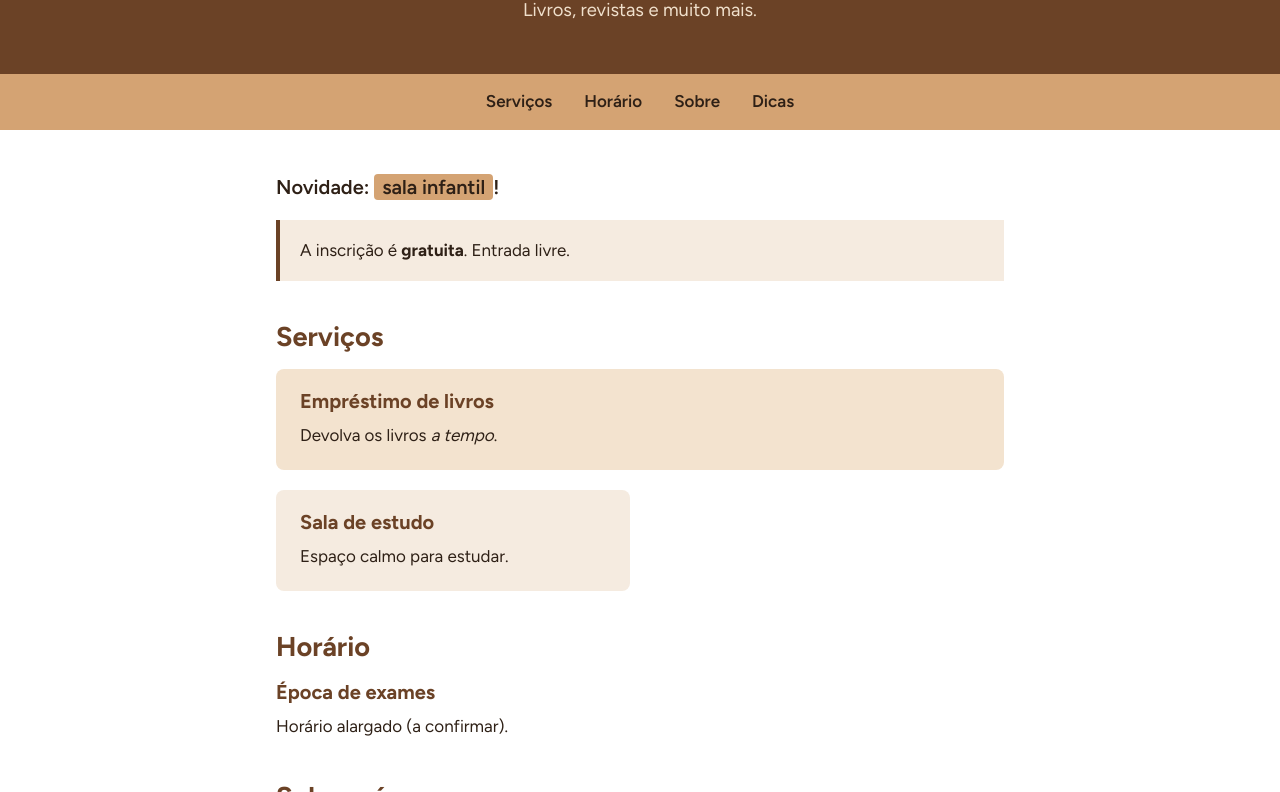
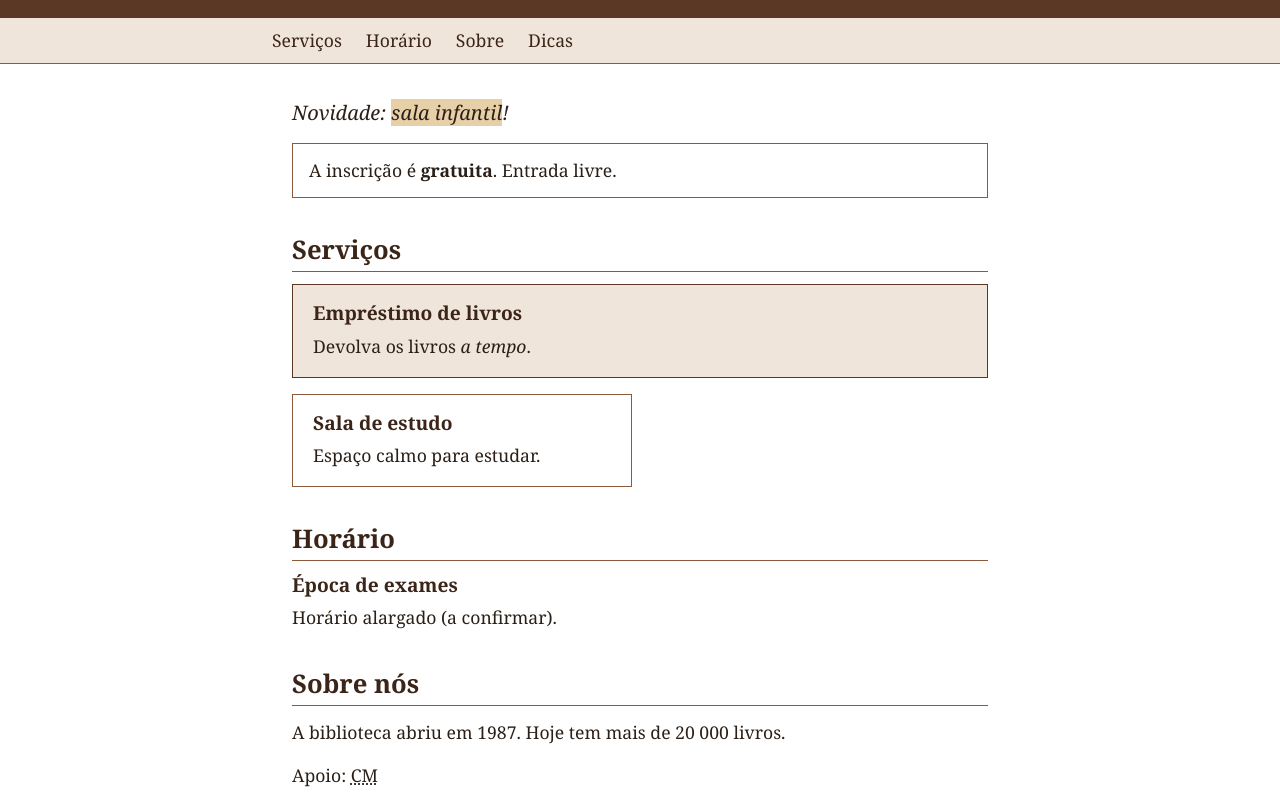
Before and after one commit to leonor118/biblioteca-do-bairro, a plain HTML site: page index.html in a window 1280 px wide. Shown: the part 119-911 px from the top of the page. Drawn offline with Linux system fonts and the light colour scheme.

Commit message:
Visual mais simples, com cor

```diff
--- a/estilos.css
+++ b/estilos.css
@@ -1,80 +1,72 @@
 /* Biblioteca do Bairro
-   leonor ferreira . 06/11/2026
-   Versão simples: castanho, branco e caramelo (13/11/2026) */
-
-@import url("https://fonts.googleapis.com/css2?family=Figtree:wght@400;600;700&display=swap");
+   leonor ferreira . 06/11/2026 */
 
 :root {
-  --cor-principal: #6b4226;   /* castanho */
-  --cor-destaque: #d4a373;    /* caramelo */
-  --cor-fundo: #ffffff;
-  --cor-fundo-claro: #f5ebe0;  /* castanho muito claro */
-  --cor-fundo-creme: #f3e3cf;  /* caramelo muito claro */
-  --cor-texto: #2e2016;
-  --largura: 48rem;
+  --castanho: #5a3825;
+  --castanho-escuro: #3b2418;
+  --castanho-medio: #8a5a3b;
+  --castanho-claro: #efe5da;
+  --texto: #2b2018;
+  --largura: 46rem;
 }
 
 * {
   box-sizing: border-box;
 }
 
-html {
-  scroll-behavior: smooth;
-  scroll-padding-top: 4rem;
-}
-
 body {
   margin: 0;
-  background: var(--cor-fundo);
-  color: var(--cor-texto);
-  font-family: "Figtree", "Segoe UI", system-ui, sans-serif;
-  font-size: 1.0625rem;
-  line-height: 1.7;
+  background: #ffffff;
+  color: var(--texto);
+  font-family: Georgia, "Times New Roman", serif;
+  font-size: 1.1rem;
+  line-height: 1.65;
 }
-
-/* ---------- Tipografia ---------- */
 
 h1,
 h2,
 h3 {
-  color: var(--cor-principal);
-  line-height: 1.2;
+  color: var(--castanho-escuro);
+  line-height: 1.25;
 }
 
 h2 {
-  font-size: 1.7rem;
-  margin: 0 0 1rem;
+  font-size: 1.6rem;
+  margin: 0 0 0.75rem;
+  padding-bottom: 0.3rem;
+  border-bottom: 1px solid var(--castanho-medio);
 }
 
 h3 {
-  font-size: 1.25rem;
-  margin: 0 0 0.5rem;
+  font-size: 1.2rem;
+  margin: 0 0 0.4rem;
 }
 
 p {
-  margin: 0 0 1rem;
+  margin: 0 0 0.9rem;
 }
 
 a {
-  color: var(--cor-principal);
+  color: var(--castanho-medio);
+}
+
+a:hover {
+  color: var(--castanho-escuro);
 }
 
 :focus-visible {
-  outline: 3px solid var(--cor-destaque);
-  outline-offset: 3px;
+  outline: 2px solid var(--castanho-medio);
+  outline-offset: 2px;
 }
 
 mark {
-  background: var(--cor-destaque);
-  color: var(--cor-texto);
-  padding: 0.05em 0.4em;
-  border-radius: 4px;
+  background: #e7cfa8;
+  color: var(--texto);
 }
 
 code {
-  background: var(--cor-fundo-claro);
-  border-radius: 4px;
-  padding: 0.05em 0.4em;
+  background: var(--castanho-claro);
+  padding: 0 0.3em;
 }
 
 address {
@@ -83,56 +75,58 @@ address {
 
 hr {
   border: 0;
-  border-top: 1px solid var(--cor-fundo-claro);
+  border-top: 1px solid var(--castanho-claro);
   margin: 1.25rem 0;
 }
 
-/* ---------- Cabeçalho ---------- */
+/* Cabeçalho */
 
 header {
-  background: var(--cor-principal);
+  background: var(--castanho);
   color: #ffffff;
-  text-align: center;
-  padding: 3rem 1.25rem;
+  padding: 2rem 1.25rem 1.5rem;
+}
+
+header h1,
+header p {
+  max-width: var(--largura);
+  margin-left: auto;
+  margin-right: auto;
 }
 
 header h1 {
-  margin: 0 0 0.5rem;
+  margin-top: 0;
+  margin-bottom: 0.25rem;
   color: #ffffff;
-  font-size: clamp(2rem, 6vw, 3rem);
+  font-size: 2.4rem;
 }
 
 header p {
-  margin: 0;
-  color: #f0e0cc;
-  font-size: 1.15rem;
+  margin-bottom: 0;
+  color: #e8d8c6;
+  font-style: italic;
 }
 
-/* ---------- Menu ---------- */
+/* Menu */
 
 .cabecalho {
-  position: sticky;
-  top: 0;
-  z-index: 10;
-  background: var(--cor-destaque);
-  padding: 0.6rem 1.25rem;
+  background: var(--castanho-claro);
+  border-bottom: 1px solid var(--castanho-medio);
+  padding: 0.5rem 1.25rem;
 }
 
 .cabecalho ul {
   display: flex;
   flex-wrap: wrap;
-  justify-content: center;
-  gap: 0.25rem 1rem;
+  gap: 0.25rem 1.5rem;
+  max-width: var(--largura);
+  margin: 0 auto;
+  padding: 0;
   list-style: none;
-  margin: 0;
-  padding: 0;
 }
 
 .cabecalho a {
-  display: inline-block;
-  padding: 0.25rem 0.5rem;
-  color: var(--cor-texto);
-  font-weight: 600;
+  color: var(--castanho-escuro);
   text-decoration: none;
 }
 
@@ -140,42 +134,40 @@ header p {
   text-decoration: underline;
 }
 
-/* ---------- Conteúdo ---------- */
+/* Conteúdo */
 
 main {
   max-width: var(--largura);
   margin: 0 auto;
-  padding: 2.5rem 1.25rem 1rem;
+  padding: 2rem 1.25rem 0.5rem;
 }
 
 main section {
-  margin-bottom: 2.5rem;
+  margin-bottom: 2.25rem;
 }
 
 .destaque {
   font-size: 1.25rem;
-  font-weight: 600;
+  font-style: italic;
 }
 
 .aviso {
-  background: var(--cor-fundo-claro);
-  border-left: 4px solid var(--cor-principal);
-  padding: 1rem 1.25rem;
+  border: 1px solid var(--castanho-medio);
+  padding: 0.75rem 1rem;
   margin: 0;
 }
 
-/* ---------- Cartões ---------- */
+/* Catálogo */
 
 .catalogo {
   display: grid;
-  grid-template-columns: repeat(auto-fit, minmax(15rem, 1fr));
-  gap: 1.25rem;
+  grid-template-columns: repeat(auto-fit, minmax(14rem, 1fr));
+  gap: 1rem;
 }
 
 .cartao {
-  background: var(--cor-fundo-claro);
-  border-radius: 8px;
-  padding: 1.25rem 1.5rem;
+  border: 1px solid var(--castanho-medio);
+  padding: 1rem 1.25rem;
 }
 
 .cartao p:last-child {
@@ -184,33 +176,33 @@ main section {
 
 .cartao-largo {
   grid-column: 1 / -1;
-  background: var(--cor-fundo-creme);
+  background: var(--castanho-claro);
+  border-color: var(--castanho);
 }
 
-/* ---------- Contactos ---------- */
+/* Contactos */
 
 aside {
   max-width: var(--largura);
-  margin: 0 auto 3rem;
-  padding: 1.25rem 1.5rem;
-  background: var(--cor-fundo-creme);
-  border-radius: 8px;
+  margin: 0 auto 2.5rem;
+  padding: 0 1.25rem;
 }
 
 aside h2 {
-  font-size: 1.4rem;
+  font-size: 1.35rem;
 }
 
 aside p:last-child {
   margin-bottom: 0;
 }
 
-/* ---------- Rodapé ---------- */
+/* Rodapé */
 
 footer {
-  background: var(--cor-principal);
-  color: #f0e0cc;
-  padding: 1.5rem 1.25rem;
+  background: var(--castanho-escuro);
+  color: #e8d8c6;
+  padding: 1.25rem;
+  font-size: 0.95rem;
 }
 
 .rodape {
@@ -225,9 +217,3 @@ footer {
 .rodape p {
   margin: 0;
 }
-
-@media (prefers-reduced-motion: reduce) {
-  html {
-    scroll-behavior: auto;
-  }
-}
```
